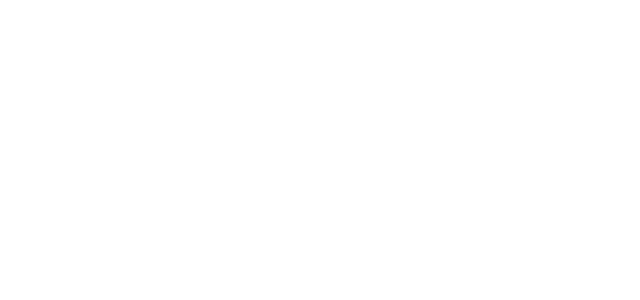
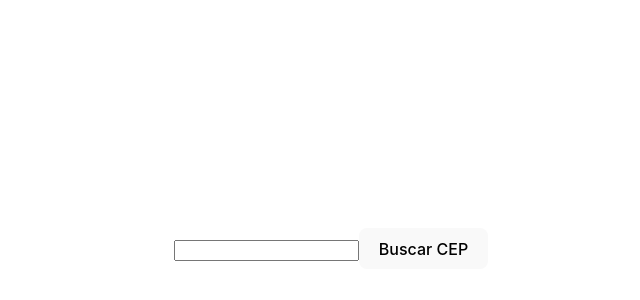
Before and after one commit to nathuchoa/desafioViaCEP-React, a React (Vite) app in the folder viaCEP-react/: page / in a window 1280 px wide. Shown: the part 134-434 px from the top of the page, without its empty margins (309-949 px from the left). Built offline with nearby package versions, Linux system fonts and the light colour scheme.

Commit message:
Inserindo nova branch

```diff
--- a/viaCEP-react/src/App.jsx
+++ b/viaCEP-react/src/App.jsx
@@ -1,13 +1,14 @@
 import { useState } from 'react'
 import reactLogo from './assets/react.svg'
 import './App.css'
+import BuscaCEP from './Components/BuscaCEP/BuscaCEP'
 
 function App() {
   const [count, setCount] = useState(0)
 
   return (
     <div className="App">
-
+      <BuscaCEP/>
     </div>
   )
 }
--- a/viaCEP-react/src/Components/BuscaCEP/BuscaCEP.jsx
+++ b/viaCEP-react/src/Components/BuscaCEP/BuscaCEP.jsx
@@ -4,22 +4,34 @@
 
 const BuscaCEP = () => {
     const [informacoes, setInformacoes] = useState()
+    const [cep, setCep] = useState('')
 
-
+function handleCep(e){
+  setCep(e.target.value)
+}
 
     async function handleRequisicao(){
         const response = await fecth ('https://viacep.com.br/ws/01001000/json/')
         const json = await response.json()
         setInformacoes(json.results[0])
+        console.log('requisição funciona')
     }
 
   return (
+    <div>
     <form>
-        <input type="number" value={cep} onChange={}/>
-        <button onClick={handleRequisicao}>Buscar CEP</button>
-
+        <input type="text" value={cep} onChange={handleCep}/>
+        <Button texto='Buscar CEP' onClick={handleRequisicao}/>
     </form>
 
+    <h1>{informacoes ? informacoes.cep : ''}</h1>
+    <h1>{informacoes ? informacoes.logradouro : ''}</h1>
+    <h1>{informacoes ? informacoes.complemento : ''}</h1>
+    <h1>{informacoes ? informacoes.bairro : ''}</h1>
+    <h1>{informacoes ? informacoes.localidade : ''}</h1>
+    <h1>{informacoes ? informacoes.uf : ''}</h1>
+
+    </div>
   )
 }
 
--- a/viaCEP-react/src/Components/Button/Button.jsx
+++ b/viaCEP-react/src/Components/Button/Button.jsx
@@ -1,8 +1,12 @@
 import React from 'react'
 
 const Button = ({texto}) => {
+  function handleClick(e){
+    e.preventDefault()
+    console.log('btn funciona')
+  }
   return (
-    <button>{texto}</button>
+    <button onClick={handleClick}>{texto}</button>
   )
 }
 
```
